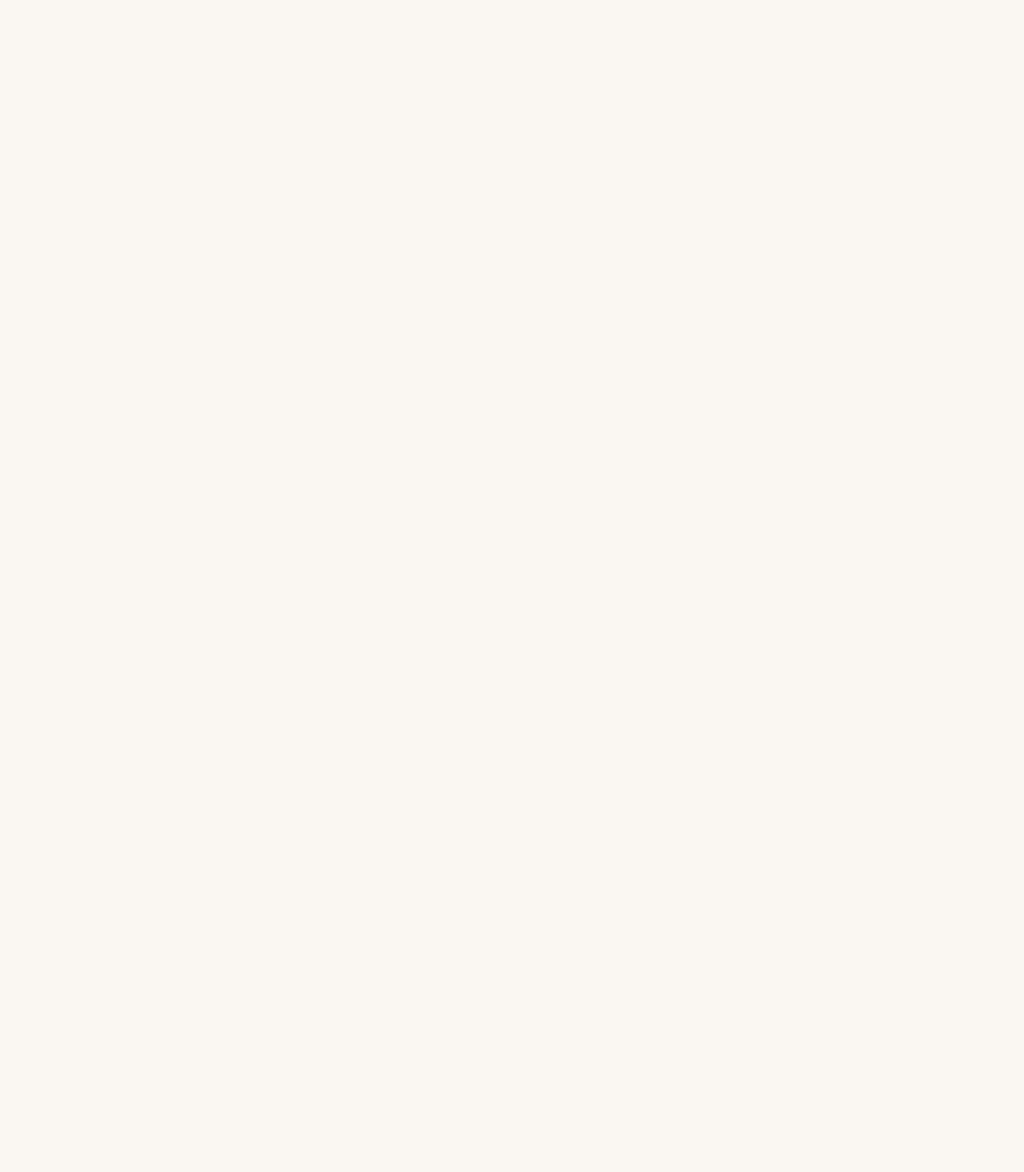
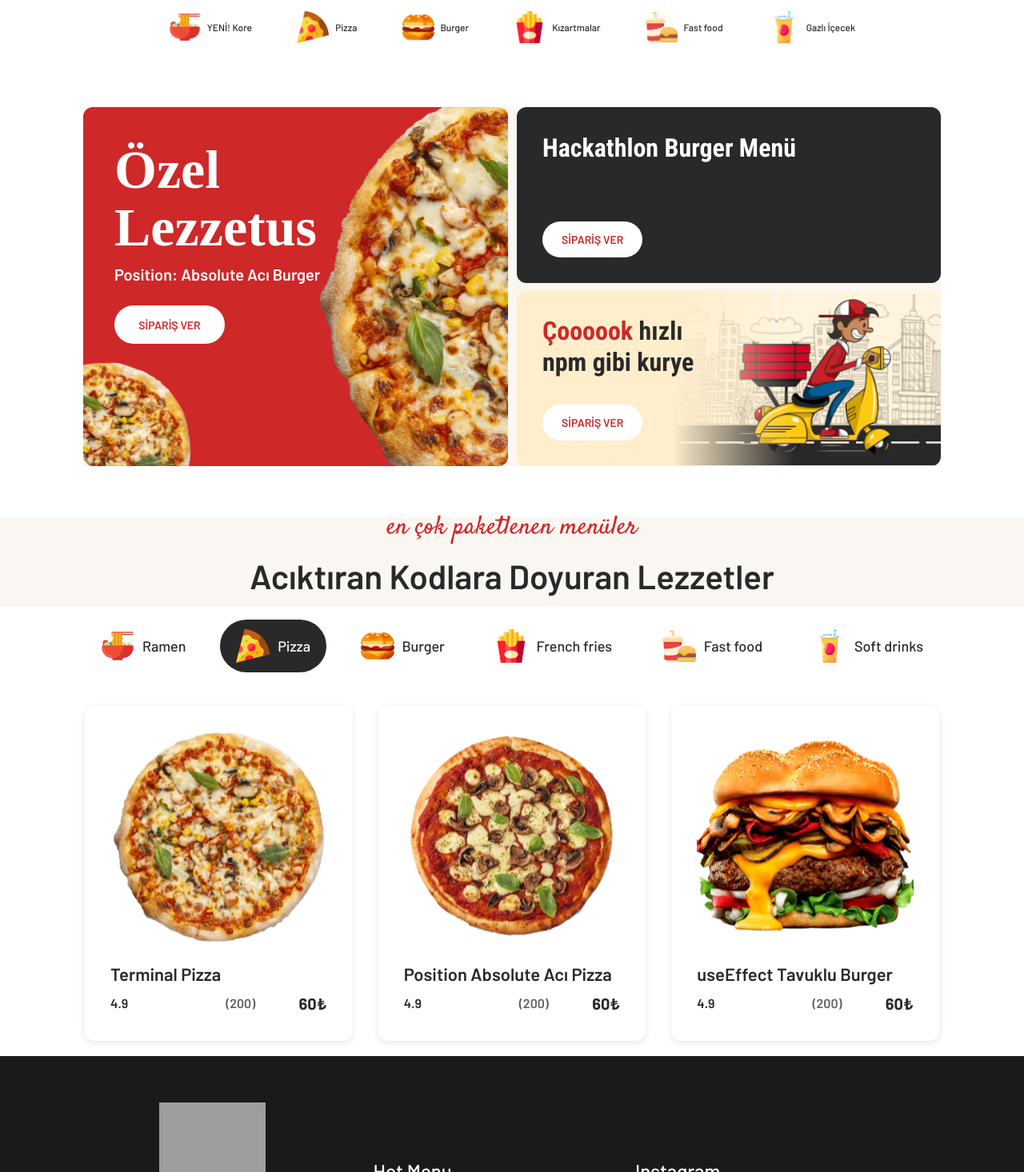
Before and after one commit to Anilsevinc/fsweb-s8-challenge-pizza, a React (Vite) app: page / in a window 1280 px wide. Shown: the part 964-2430 px from the top of the page at 80% size. Before the commit the page ends 962 px from the top, so only its background shows below. Built offline with nearby package versions, Linux system fonts and the light colour scheme; grey boxes are pictures that could not be loaded; a web font is replaced by a local one.

Commit message:
IT2 için HomePage sayfası oluşturuldu ve gerekli butonların siprariş sayfasına yönlendirmesi yapıldı

```diff
--- a/src/App.jsx
+++ b/src/App.jsx
@@ -1,6 +1,6 @@
 import { useState } from 'react'
 import './App.css'
-import Header from './components/Header/Header.jsx'
+import HomePage from './HomePage/HomePage.jsx'
 import OrderPizza from './OrderPizza/OrderPizza.jsx'
 import OrderSuccess from './OrderSuccess/OrderSuccess.jsx'
 
@@ -16,7 +16,7 @@ function App() {
   return (
     <div className="app-root">
       {currentPage === 'home' && (
-        <Header onAciktimClick={() => setCurrentPage('order')} />
+        <HomePage onAciktimClick={() => setCurrentPage('order')} />
       )}
       {currentPage === 'order' && (
         <OrderPizza
--- /dev/null
+++ b/src/HomePage/HomePage.jsx
@@ -0,0 +1,24 @@
+import React from 'react'
+import Header from '../components/Header/Header'
+import CategoryNav from '../components/CategoryNav/CategoryNav'
+import SpecialOffers from '../components/SpecialOffers/SpecialOffers'
+import ProductSectionHeader from '../components/ProductSectionHeader/ProductSectionHeader'
+import CategoryTabs from '../components/CategoryTabs/CategoryTabs'
+import ProductCards from '../components/ProductCards/ProductCards'
+import Footer from '../components/Footer/Footer'
+
+function HomePage({ onAciktimClick }) {
+  return (
+    <>
+      <Header onAciktimClick={onAciktimClick} />
+      <CategoryNav />
+      <SpecialOffers onSiparisClick={onAciktimClick} />
+      <ProductSectionHeader />
+      <CategoryTabs />
+      <ProductCards />
+      <Footer />
+    </>
+  )
+}
+
+export default HomePage
--- a/src/components/SpecialOffers/SpecialOffers.jsx
+++ b/src/components/SpecialOffers/SpecialOffers.jsx
@@ -1,15 +1,15 @@
 import './SpecialOffers.css'
 
-function SpecialOffers() {
+function SpecialOffers({ onSiparisClick }) {
   return (
     <section className="special-offers">
       <article className="offer-card offer-card-large">
         <div className="offer-card-content">
           <h2 className="offer-card-title">Özel Lezzetus</h2>
           <p className="offer-card-subtitle">Position: Absolute Acı Burger</p>
-          <a href="#" className="offer-card-button">
+          <button type="button" className="offer-card-button" onClick={onSiparisClick}>
             SİPARİŞ VER
-          </a>
+          </button>
         </div>
       </article>
 
```
